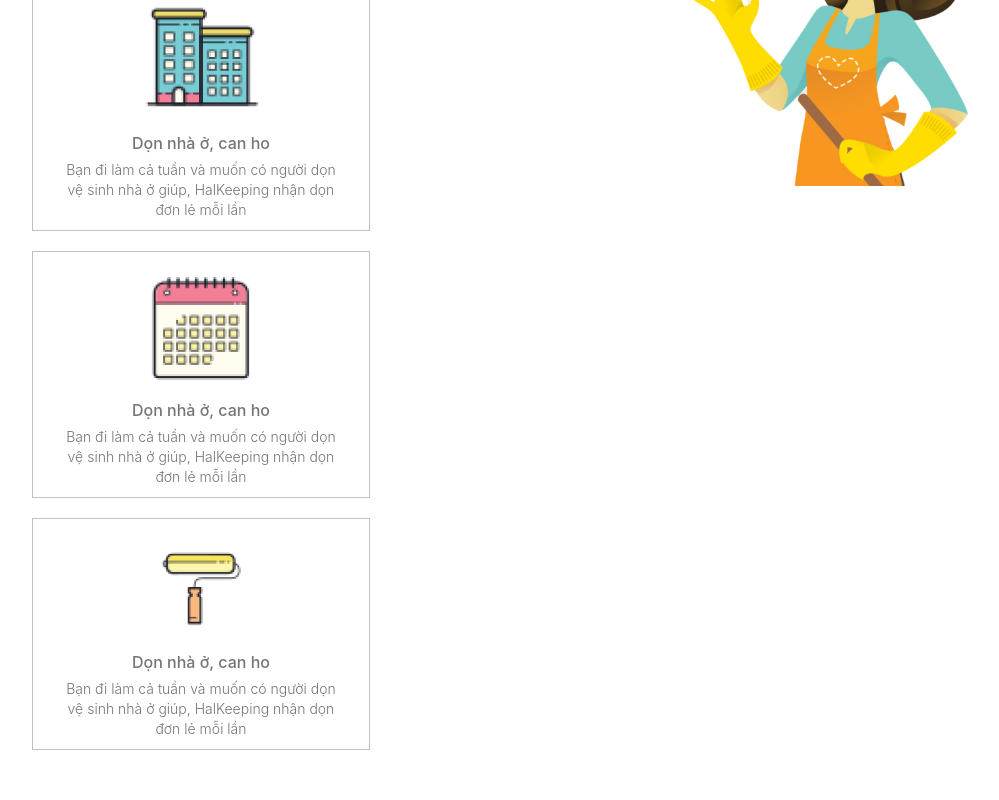
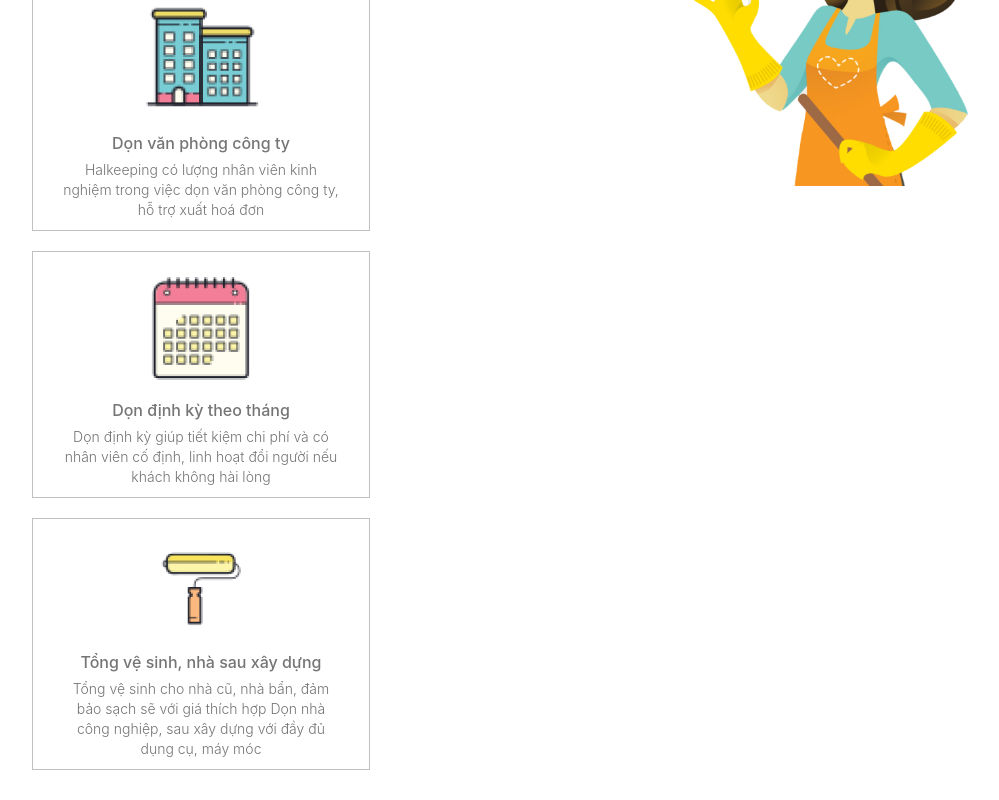
Before and after one commit to hoaibkdn/halkeeping, a React (Create React App) app: page / in a window 1280 px wide. Shown: the part 1300-2100 px from the top of the page, without its empty margins (96-1095 px from the left). Built offline with nearby package versions, Linux system fonts and the light colour scheme.

Commit message:
Update some issue

```diff
--- a/src/pages/book/BookConfirm.tsx
+++ b/src/pages/book/BookConfirm.tsx
@@ -91,7 +91,7 @@ const BookConfirm = (props: Props) => {
       },
       unit: "vnd",
       note: data.note,
-      numberOfCleaners: data.numberOfCleaners,
+      numberOfCleaners: data.numberOfCleaners || 1,
     };
 
     const res = await props.createJob(uploadData);
--- a/src/pages/book/index.tsx
+++ b/src/pages/book/index.tsx
@@ -375,6 +375,7 @@ const Book: FC<any> = ({ data = [], getProvinces, book, getBasicInfo }) => {
                 label="Ngày làm*"
                 accepter={DatePicker}
                 name="date"
+                format="dd-MM-yyyy"
                 disabledDate={(date: any) => {
                   const diff =
                     new Date().getDate() -
@@ -420,8 +421,8 @@ const Book: FC<any> = ({ data = [], getProvinces, book, getBasicInfo }) => {
                 placeholder="Cleaners"
                 name="numberOfCleaners"
                 searchable={false}
-                onChange={(e: any) => onChange(e, "numberOfCleaners")}
                 accepter={SelectPicker}
+                defaultValue={1}
                 data={optionsCleaners}
               />
             </Col>
--- a/src/pages/home/Services.tsx
+++ b/src/pages/home/Services.tsx
@@ -1,11 +1,10 @@
-import styled from "styled-components"
+import styled from "styled-components";
 
-
-import home from "../../assets/images/home.png"
-import company from "../../assets/images/company.png"
-import roller_rush from "../../assets/images/roller-brush.png"
-import people from "../../assets/images/people.png"
-import calendar from "../../assets/images/calendar.png"
+import home from "../../assets/images/home.png";
+import company from "../../assets/images/company.png";
+import roller_rush from "../../assets/images/roller-brush.png";
+import people from "../../assets/images/people.png";
+import calendar from "../../assets/images/calendar.png";
 
 const Section = styled.section`
   & > div {
@@ -42,11 +41,11 @@ const Section = styled.section`
       }
     }
   }
-`
+`;
 
 const Service = styled.div`
   width: 49%;
-  border: 1px solid #C0C0C0;
+  border: 1px solid #c0c0c0;
   margin-bottom: 20px;
   padding: 10px 30px;
   text-align: center;
@@ -67,42 +66,56 @@ const Service = styled.div`
     color: #757575;
     font-weight: 300;
   }
-`
+`;
 
 const Services = () => {
-  return <Section>
+  return (
+    <Section>
       <div>
         <h4>HALKEEPING CUNG CAP DICH VU GI</h4>
         <div>
           <div className="services">
             <Service>
-            <img src={home}/>
-            <h4>Dọn nhà ở, can ho</h4>
-            <p>Bạn đi làm cả tuần và muốn có người dọn vệ sinh nhà ở giúp, HalKeeping nhận dọn đơn lẻ mỗi lần</p>
+              <img src={home} />
+              <h4>Dọn nhà ở, căn hộ theo giờ</h4>
+              <p>
+                Bạn đi làm cả tuần và muốn có người dọn vệ sinh nhà ở giúp,
+                HalKeeping nhận dọn đơn lẻ mỗi lần
+              </p>
             </Service>
             <Service>
-            <img src={company}/>
-            <h4>Dọn nhà ở, can ho</h4>
-            <p>Bạn đi làm cả tuần và muốn có người dọn vệ sinh nhà ở giúp, HalKeeping nhận dọn đơn lẻ mỗi lần</p>
+              <img src={company} />
+              <h4>Dọn văn phòng công ty</h4>
+              <p>
+                Halkeeping có lượng nhân viên kinh nghiệm trong việc dọn văn
+                phòng công ty, hỗ trợ xuất hoá đơn
+              </p>
             </Service>
             <Service>
-            <img src={calendar}/>
-            <h4>Dọn nhà ở, can ho</h4>
-            <p>Bạn đi làm cả tuần và muốn có người dọn vệ sinh nhà ở giúp, HalKeeping nhận dọn đơn lẻ mỗi lần</p>
+              <img src={calendar} />
+              <h4>Dọn định kỳ theo tháng</h4>
+              <p>
+                Dọn định kỳ giúp tiết kiệm chi phí và có nhân viên cố định, linh
+                hoạt đổi người nếu khách không hài lòng
+              </p>
             </Service>
             <Service>
-            <img src={roller_rush}/>
-            <h4>Dọn nhà ở, can ho</h4>
-            <p>Bạn đi làm cả tuần và muốn có người dọn vệ sinh nhà ở giúp, HalKeeping nhận dọn đơn lẻ mỗi lần</p>
+              <img src={roller_rush} />
+              <h4>Tổng vệ sinh, nhà sau xây dựng</h4>
+              <p>
+                Tổng vệ sinh cho nhà cũ, nhà bẩn, đảm bảo sạch sẽ với giá thích
+                hợp Dọn nhà công nghiệp, sau xây dựng với đầy đủ dụng cụ, máy
+                móc
+              </p>
             </Service>
           </div>
           <div>
-          <img src={people}/>
-
+            <img src={people} />
           </div>
         </div>
       </div>
     </Section>
-}
+  );
+};
 
-export default Services
+export default Services;
```
Lines whose indentation alone changed are shown as unchanged.
